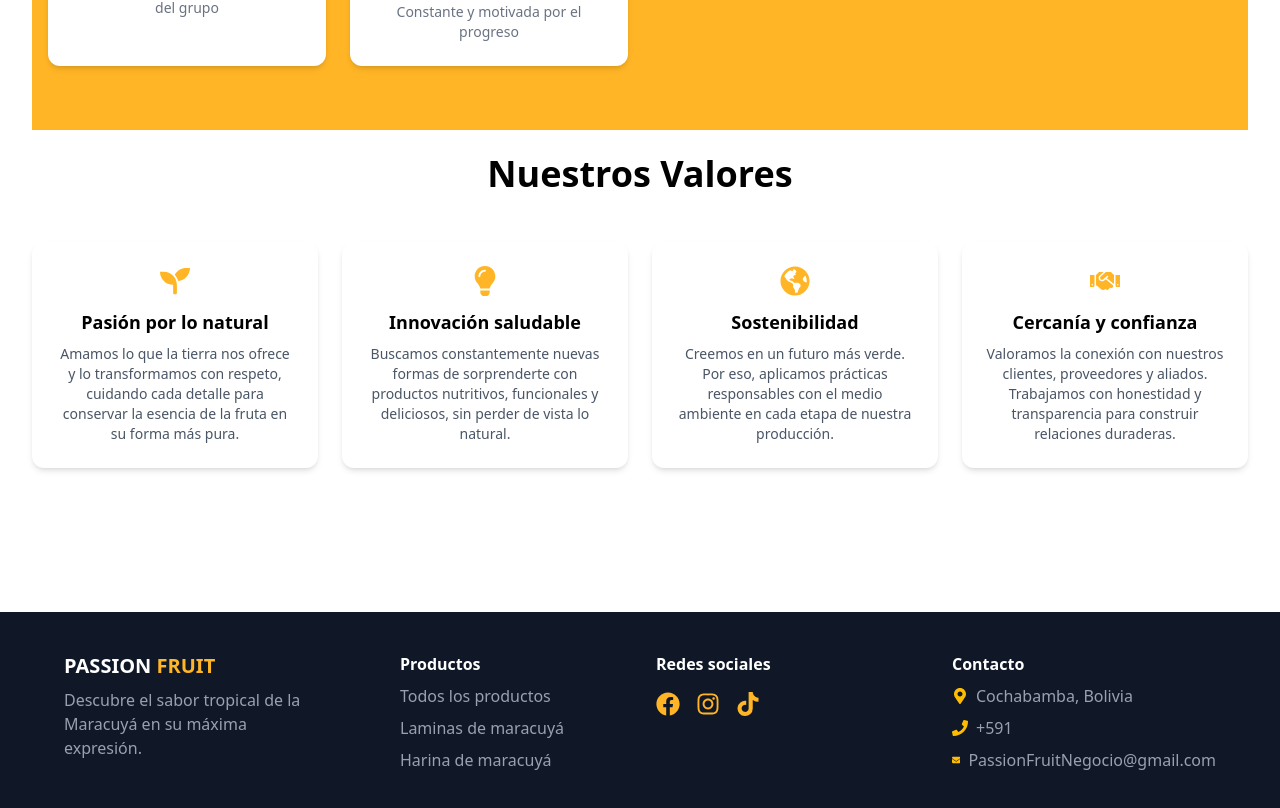
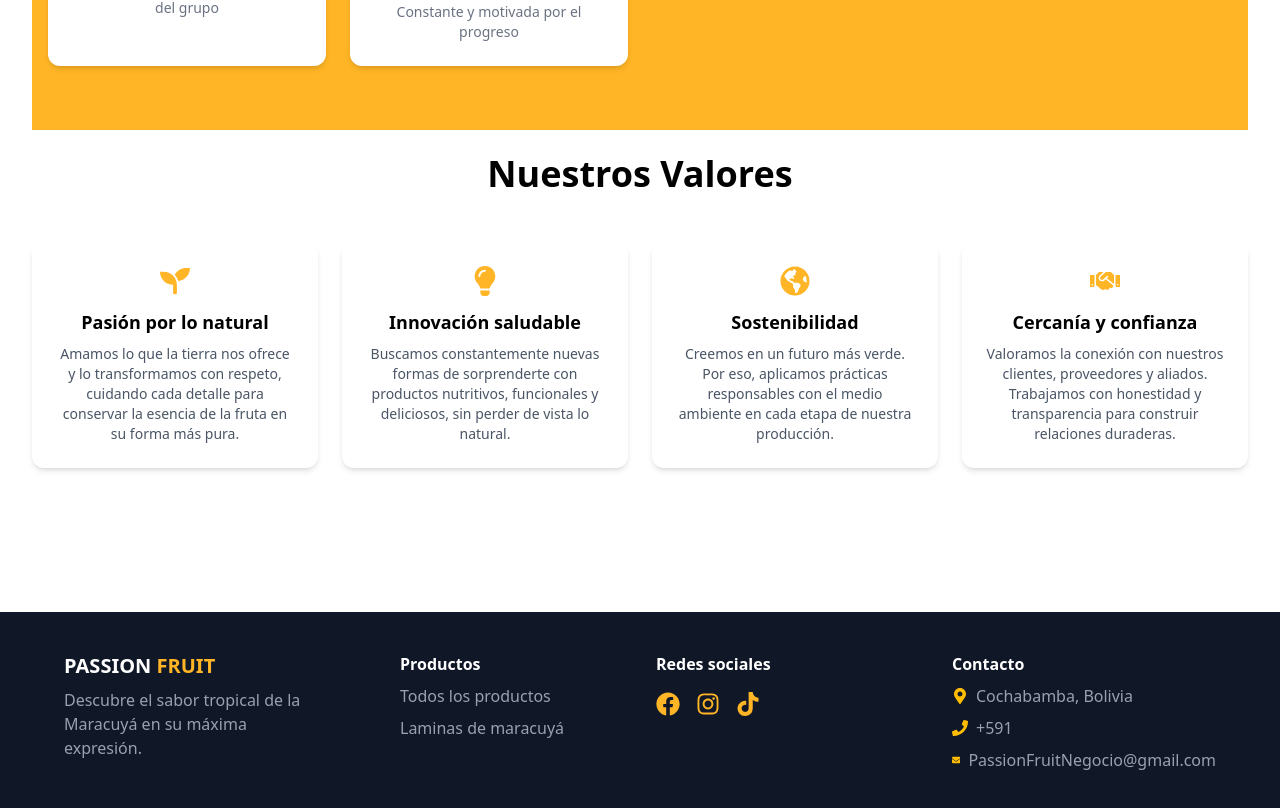
Before and after one commit to GustavoLuizaga/Passion-Fruit, a React (Vite) app: page /knowUs in a window 1280 px wide. Shown: the part 2290-3098 px from the top of the page. Built offline with nearby package versions, Linux system fonts and the light colour scheme.

Commit message:
Detail fixed landigpage and footer

```diff
--- a/src/components/Footer.jsx
+++ b/src/components/Footer.jsx
@@ -25,7 +25,6 @@ export default function Footer() {
           <ul className="mt-2 text-gray-400 space-y-2 md:px-10">
             <li><Link to="/products">Todos los productos</Link></li>
             <li><Link to="/products">Laminas de maracuyá</Link></li>
-            <li><Link to="/products">Harina de maracuyá</Link></li>
           </ul>
         </div>
 
--- a/src/pages/LandingPage.jsx
+++ b/src/pages/LandingPage.jsx
@@ -20,12 +20,12 @@ const LandingPage = () => {
                         {/* Texto a la izquierda */}
                         <div className="lg:w-1/2 text-left">
                             <h1 className="text-5xl md:text-5xl mb-6 font-bold leading-tight text-[#3A1F0F]">
-                            SABOR QUE NACE DE LA NATURALEZA
+                                SABOR QUE NACE DE LA NATURALEZA
 
                             </h1>
 
                             <p className="mt-6 text-lg md:text-xl text-[#7A4E2D] leading-relaxed">
-                            En <spam className ="font-bold">PASSION FRUIT</spam> transformamos lo mejor de las frutas naturales en productos únicos, saludables y llenos de sabor. Desde láminas de fruta deshidratada, cada creación refleja nuestra pasión por lo auténtico, lo nutritivo y lo delicioso.
+                                En <spam className="font-bold">PASSION FRUIT</spam> transformamos lo mejor de las frutas naturales en productos únicos, saludables y llenos de sabor. Nuestras láminas de fruta deshidratada son solo el comienzo; cada creación refleja nuestra pasión por lo auténtico, lo nutritivo y lo delicioso.
                             </p>
                             {/* Botones */}
                             <div className="mt-8 w-full">
```
